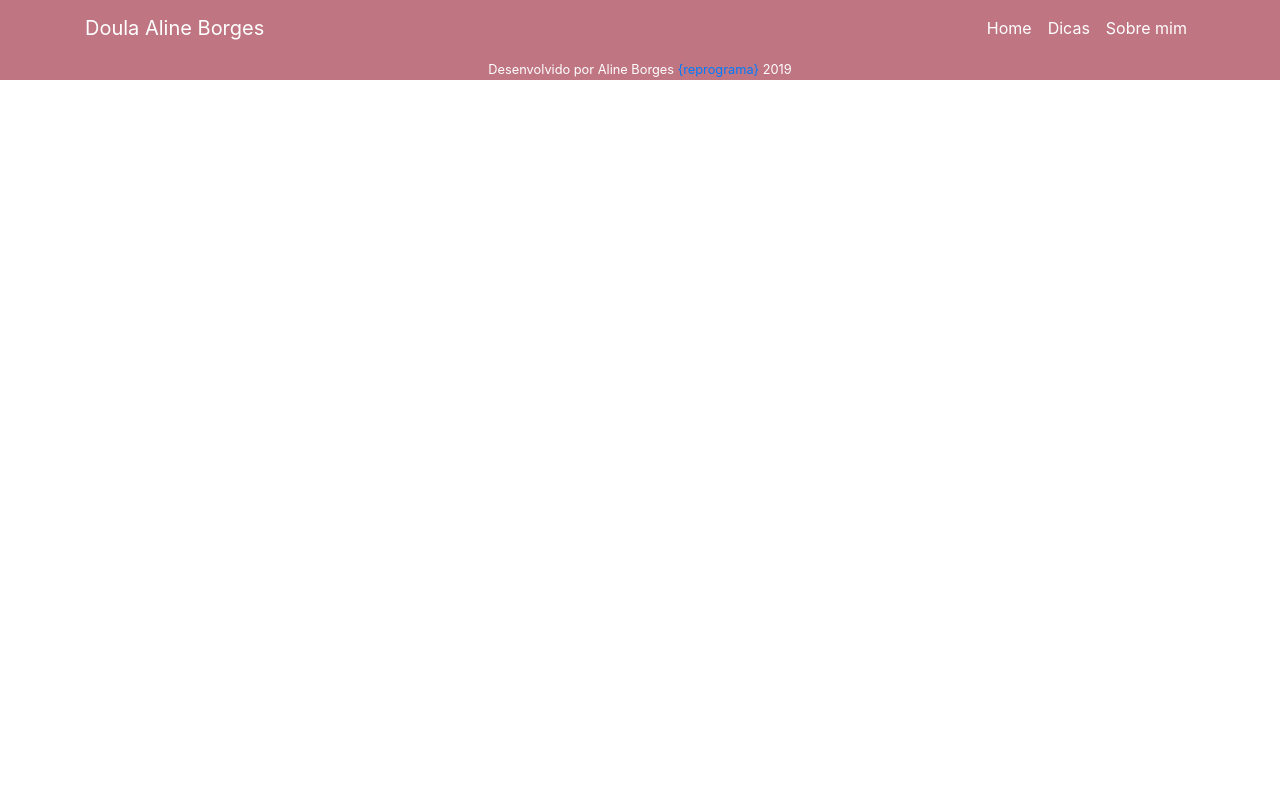
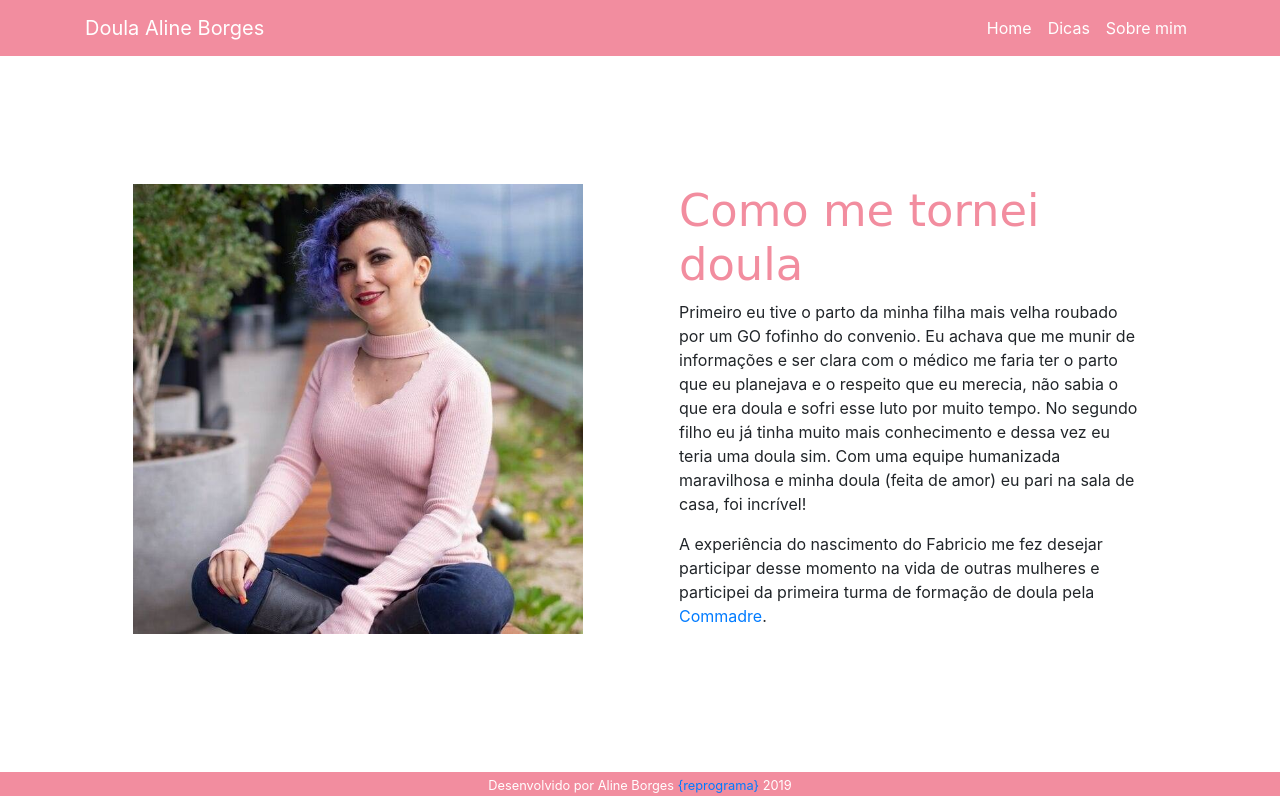
Before and after one commit to borgesaline/projetofinal, a plain HTML site: page sobre.html in a window 1280 px wide. Drawn offline with nearby package versions, Linux system fonts and the light colour scheme.

Commit message:
iniciei conteudo sobre

```diff
--- /dev/null
+++ b/css/sobre.css
@@ -0,0 +1,29 @@
+* {
+    box-sizing: border-box;
+}
+
+.bg-roxo {
+    background-color: #F28D9F;
+}
+
+.autora {
+    font-family: "Dancing Script", cursive;
+    font-size: 2.8rem;
+    color: #F28D9F;
+}
+
+.minibio {
+    margin: 10%;
+}
+
+.minibio__imagem {
+    width: 450px;
+    height: 450px;
+}
+
+@media (max-width: 800px) {
+    .minibio__imagem {
+        width: 250px;
+        height: 250px;
+    }
+}
--- a/css/style.css
+++ b/css/style.css
@@ -1,11 +1,12 @@
-*{
+* {
     box-sizing: border-box;
 }
-.bg-roxo{
-    background-color: #BF7582;
+
+.bg-roxo {
+    background-color: #F28D9F;
 }
 
-.primeiraimagem{
+.primeiraimagem {
     margin-left: 20%;
 }
 
@@ -14,32 +15,33 @@
     object-position: 0 10%;
 }
 
-.informacoes{
+.informacoes {
     width: 100vh;
     height: 100vw;
 }
 
-.papeldoula{
+.papeldoula {
     display: flex;
     justify-content: space-around;
 }
 
-.tamanho-card{
+.tamanho-card {
     width: 10rem;
 }
 
-.imagem-cards{
+.imagem-cards {
     object-fit: cover;
     object-position: top;
     height: 40vh;
 }
 
-.container__doula{
+.container__doula {
     margin-top: 6%;
     margin-bottom: 6%;
 }
 
-@media (max-width: 400px){
+
+@media (max-width: 400px) {
     .container__doula {
         margin-bottom: 20px;
     }
--- a/sobre.html
+++ b/sobre.html
@@ -10,7 +10,7 @@
     <title>Doula - Aline Borges</title>
     <!-- adicionar css do bootstrap aqui! -->
     <link rel="stylesheet" href="styles/bootstrap.min.css">
-    <link rel="stylesheet" type="text/css" href="./css/style.css">
+    <link rel="stylesheet" type="text/css" href="./css/sobre.css">
     <link rel="stylesheet" href="https://stackpath.bootstrapcdn.com/bootstrap/4.1.3/css/bootstrap.min.css"
         integrity="sha384-MCw98/SFnGE8fJT3GXwEOngsV7Zt27NXFoaoApmYm81iuXoPkFOJwJ8ERdknLPMO" crossorigin="anonymous">
     <script src="https://code.jquery.com/jquery-3.4.1.slim.min.js"
@@ -46,6 +46,22 @@
             </div>
         </div>
     </nav>
+
+    <section class="minibio container">
+        <div class='container__minibio d-flex flex-column flex-md-row'>
+            <div class="foto__mb mx-5">
+                <img class="minibio__imagem" src="./img/aline.jpg" alt="Foto Aline">
+            </div>
+            <div class="minibio__texto mx-5">
+                <h1 class ="autora">Como me tornei doula</h1>
+                <p> Primeiro eu tive o parto da minha filha mais velha roubado por um GO fofinho do convenio. Eu achava que me munir de informações e ser clara com o médico me faria ter o parto que eu planejava e o respeito que eu merecia, não sabia o que era doula e sofri esse luto por muito tempo. No segundo filho eu já tinha muito mais conhecimento e dessa vez eu teria uma doula sim. Com uma equipe humanizada maravilhosa e minha doula (feita de amor) eu pari na sala de casa, foi incrível!   </p>
+                <p> A experiência do nascimento do Fabricio me fez desejar participar desse momento na vida de outras mulheres e participei da primeira turma de formação de doula pela <span><a href="http://commadre.com.br"
+                    target="_blank">Commadre</a></span>.    </p>
+            </div>
+
+        </div>
+
+    </section>
 <body>
 
 
```
Also changed, not shown: img/aline.jpg (added).
